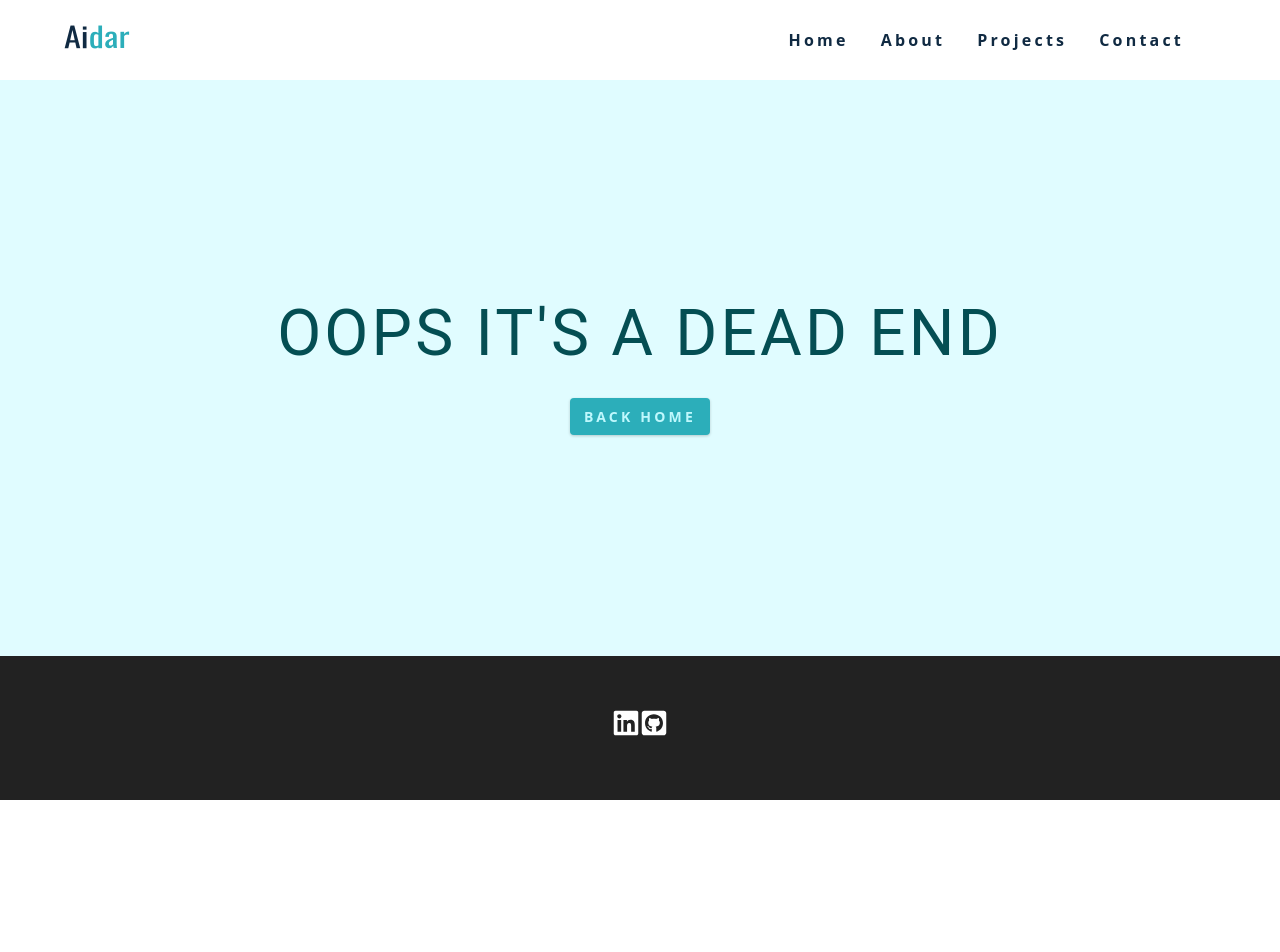
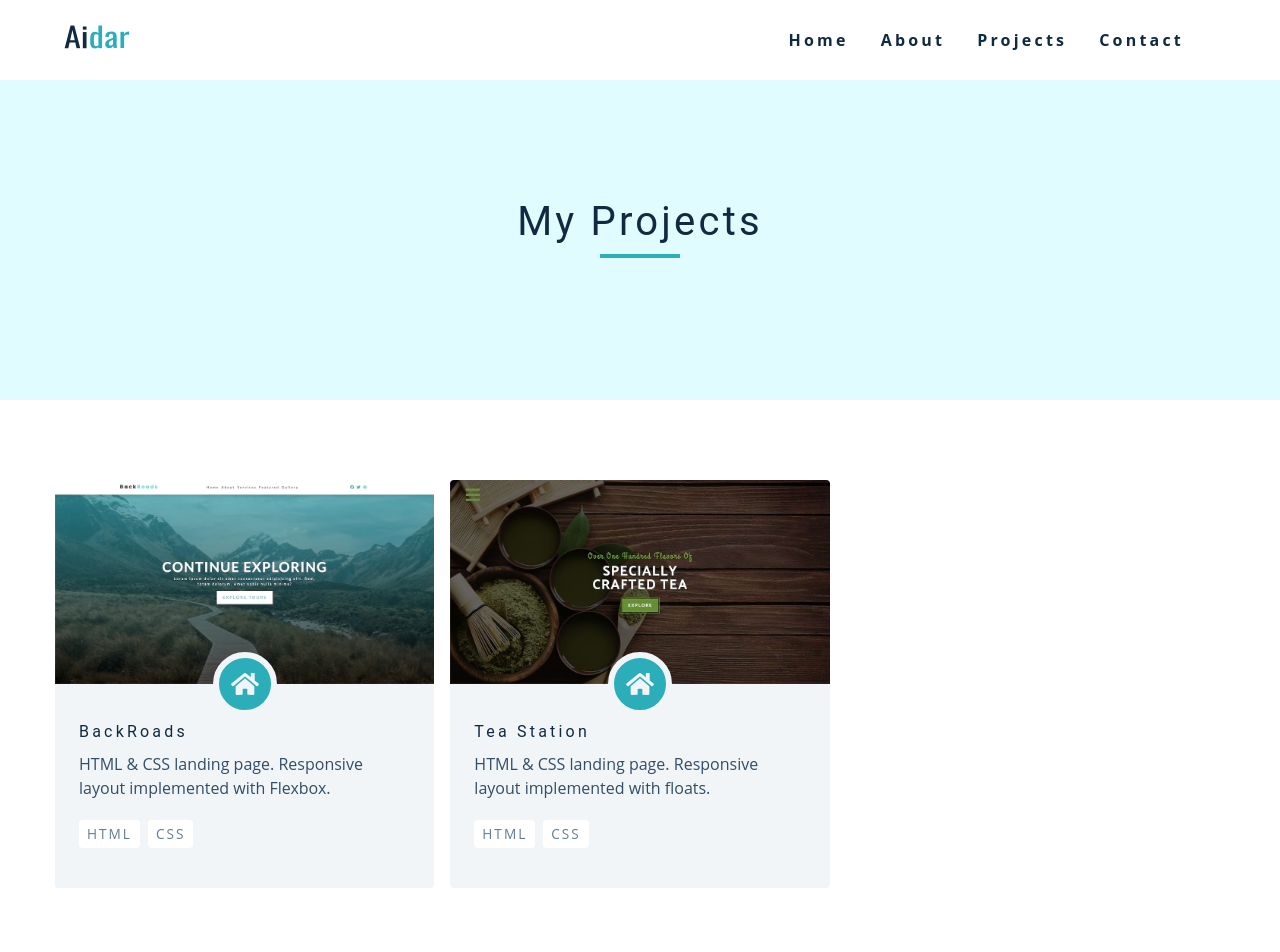
Before and after one commit to stormymayday/Portfolio, a Next.js app: page /projects in a window 1280 px wide. Before the commit this address had no page. Shown: the top 952 px of the page. Before the commit the page ends 800 px from the top, so only its background shows below. Built offline with nearby package versions, Linux system fonts and the light colour scheme.

Commit message:
Projects page

```diff
--- a/app/globals.css
+++ b/app/globals.css
@@ -1046,3 +1046,94 @@ Blog Template
     height: 15rem;
     margin: 3rem 0;
 }
+/*
+===============
+Projects Page
+===============
+*/
+.projects-hero {
+    height: 40vh;
+    background-color: var(--clr-primary-10);
+    display: grid;
+    place-items: center;
+}
+
+.projects-hero .section-title {
+    margin-bottom: 0;
+}
+
+.single-project {
+    background-color: var(--clr-grey-10);
+    border-radius: var(--radius);
+}
+
+.project-container img {
+    -o-object-fit: cover;
+    object-fit: cover;
+    border-top-left-radius: var(--radius);
+    border-top-right-radius: var(--radius);
+}
+
+.project-container {
+    position: relative;
+}
+
+.project-icon {
+    position: absolute;
+    font-size: 1.75rem;
+    bottom: 0;
+    left: 50%;
+    -webkit-transform: translate(-50%, 50%);
+    transform: translate(-50%, 50%);
+    width: 4rem;
+    height: 4rem;
+    border-radius: 50%;
+    display: grid;
+    place-items: center;
+    background-color: var(--clr-primary-5);
+    color: var(--clr-grey-10);
+    border: 0.375rem solid var(--clr-grey-10);
+}
+
+.project-details {
+    padding: 2.5rem 1.5rem 1.5rem 1.5rem;
+}
+
+.project-footer {
+    display: -webkit-box;
+    display: flex;
+    gap: 1.5rem;
+}
+
+.project-footer a {
+    font-size: 1.25rem;
+    color: var(--clr-primary-5);
+    -webkit-transition: var(--transition);
+    transition: var(--transition);
+}
+
+.project-footer a:hover {
+    color: var(--clr-primary-1);
+}
+
+.project-stack {
+    margin-bottom: 1rem;
+}
+
+.project-stack span {
+    display: inline-block;
+    background: var(--clr-white);
+    color: var(--clr-grey-5);
+    margin-right: 0.5rem;
+    padding: 0.25rem 0.5rem;
+    border-radius: var(--radius);
+    text-transform: uppercase;
+    letter-spacing: 2px;
+    font-size: 0.85rem;
+}
+
+.projects-page-center {
+    display: grid;
+    grid-template-columns: repeat(auto-fill, minmax(330px, 1fr));
+    gap: 3rem 1rem;
+}
--- /dev/null
+++ b/app/projects/page.tsx
@@ -0,0 +1,24 @@
+import Layout from "@/components/Layout";
+import Title from "@/components/Title";
+import Project from "@/components/Project";
+import { projectsData } from "@/constants/projects";
+
+const About = () => {
+    return (
+        <Layout>
+            <header className="projects-hero">
+                <Title title="my projects" />
+            </header>
+
+            <section className="section">
+                <div className="section-center projects-page-center">
+                    {projectsData.map((project, index) => (
+                        <Project key={index} project={project} />
+                    ))}
+                </div>
+            </section>
+        </Layout>
+    );
+};
+
+export default About;
--- a/components/Jobs.tsx
+++ b/components/Jobs.tsx
@@ -14,7 +14,6 @@ const Jobs = () => {
         <section className="section jobs">
             <Title title="experience" />
             <div className="jobs-center">
-                {/* btn container */}
                 <div className="btn-container">
                     {jobs.map((item, index) => (
                         <button
@@ -29,7 +28,6 @@ const Jobs = () => {
                     ))}
                 </div>
 
-                {/* job info */}
                 <article className="job-info">
                     <h3>{position}</h3>
                     <h4>{company}</h4>
--- /dev/null
+++ b/components/Project.tsx
@@ -0,0 +1,47 @@
+import Image, { StaticImageData } from "next/image";
+import { FaHome } from "react-icons/fa";
+
+interface ProjectProps {
+    project: {
+        title: string;
+        description: string;
+        stack: string[];
+        imageUrl: StaticImageData;
+        demoUrl: string;
+        githubUrl: string;
+    };
+}
+
+const Project = ({ project }: ProjectProps) => {
+    const { title, description, stack, imageUrl, demoUrl, githubUrl } = project;
+
+    return (
+        <article className="single-project">
+            <div className="project-container">
+                <Image src={imageUrl} alt={title} width={500} height={300} />
+                <a href={demoUrl} className="project-icon" target="_blank">
+                    <FaHome />
+                </a>
+            </div>
+            <div className="project-details">
+                <h4>{title}</h4>
+                <p>{description}</p>
+                <div className="project-stack">
+                    {stack.map((item, index) => (
+                        <span key={index}>{item}</span>
+                    ))}
+                </div>
+                <div className="project-footer">
+                    <a href={githubUrl} target="_blank">
+                        <i className="fab fa-github"></i>
+                    </a>
+                    <a href={demoUrl} target="_blank">
+                        <i className="fa-solid fa-share-from-square"></i>
+                    </a>
+                </div>
+            </div>
+        </article>
+    );
+};
+
+export default Project;
--- /dev/null
+++ b/constants/projects.ts
@@ -0,0 +1,23 @@
+import backroads from "@/public/backroads.jpg";
+import tea_station from "@/public/tea_station.jpg";
+
+export const projectsData = [
+    {
+        title: "BackRoads",
+        description:
+            "HTML & CSS landing page. Responsive layout implemented with Flexbox.",
+        stack: ["HTML", "CSS"],
+        imageUrl: backroads,
+        demoUrl: "https://stormymayday.github.io/BackRoads/",
+        githubUrl: "https://github.com/stormymayday/BackRoads",
+    },
+    {
+        title: "Tea Station",
+        description:
+            "HTML & CSS landing page. Responsive layout implemented with floats.",
+        stack: ["HTML", "CSS"],
+        imageUrl: tea_station,
+        demoUrl: "https://stormymayday.github.io/Tea-Station/index.html",
+        githubUrl: "https://github.com/stormymayday/Tea-Station",
+    },
+];
```
Also changed, not shown: app/about/page.tsx (+0 -10 lines), public/backroads.jpg (added), public/tea_station.jpg (added).
